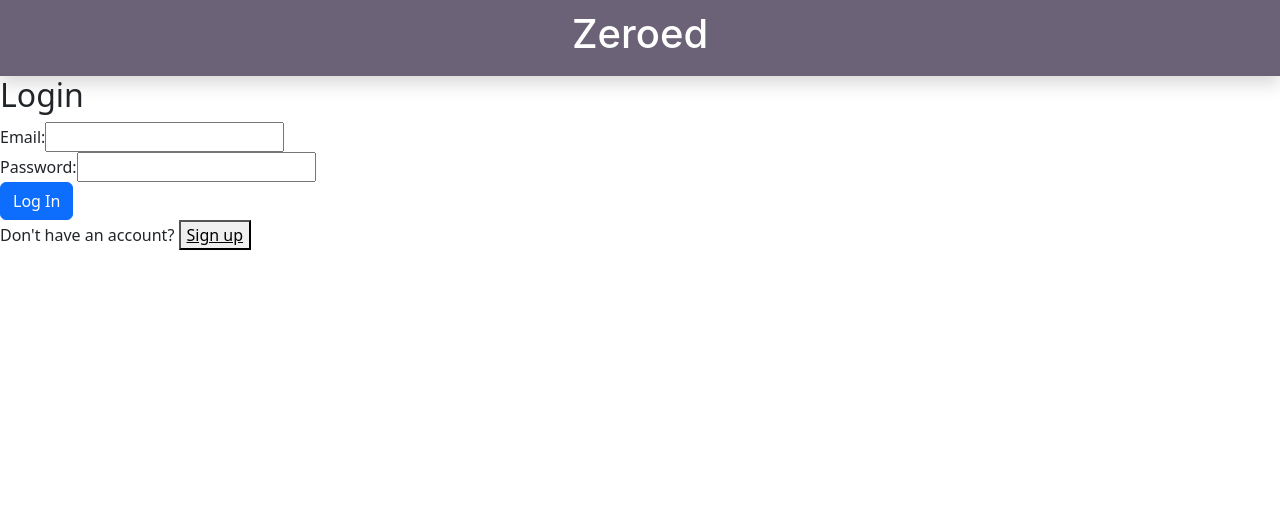
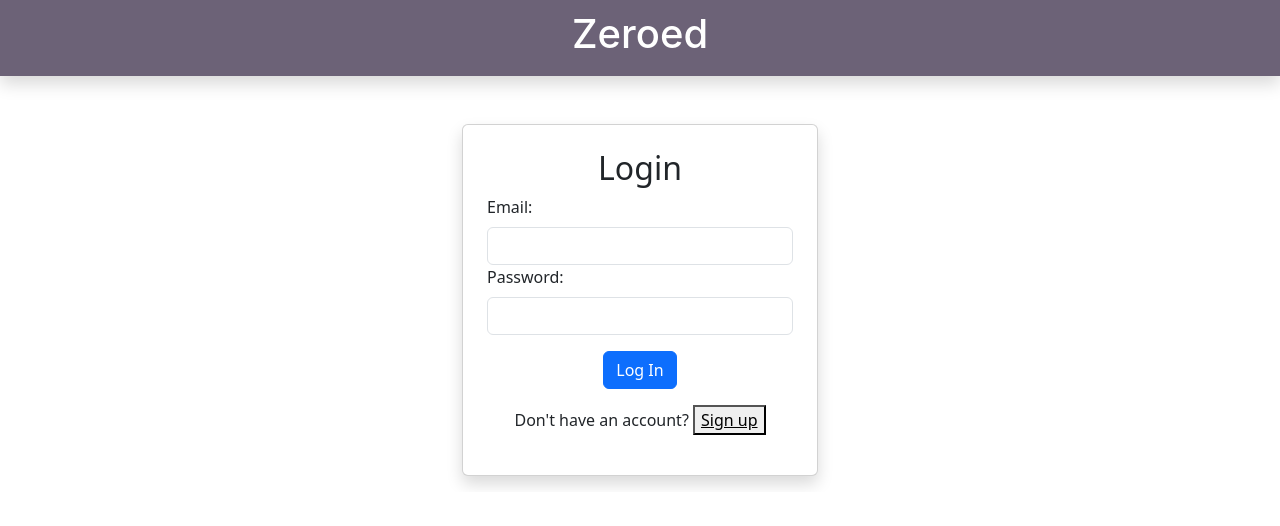
Before and after one commit to matthewghuang/zeroed, a React (Vite) app in the folder frontend/: page /login in a window 1280 px wide. Shown: the top 526 px of the page. Built offline with nearby package versions, Linux system fonts and the light colour scheme.

Commit message:
basic login page formatting

```diff
--- a/frontend/src/Pages/LoginPage.tsx
+++ b/frontend/src/Pages/LoginPage.tsx
@@ -9,7 +9,9 @@ function LoginPage() {
     return (
     <div>
         <LoginHeader />
-        <div className="body-content center">
+        <div className="container mt-5">
+            <div className="row justify-content-center">
+                <div className="col-md-6 col-lg-4">
                     <main className="form-container">
                         {isRegistering ? (
                         <RegisterForm onSwitchToLogin={() => setIsRegistering(false)} />
@@ -19,6 +21,8 @@ function LoginPage() {
                     </main>
                 </div>
             </div>
+        </div>
+    </div>
   )
 }
 
--- a/frontend/src/components/LoginForm.tsx
+++ b/frontend/src/components/LoginForm.tsx
@@ -24,34 +24,36 @@ function LoginForm({onSwitchToRegister}: LoginFormProps) {
     };
 
     return (
-    <div className="login-container">
-        <h2>Login</h2>
+    <div className="login-container card mb-3 shadow p-4">
+        <h2 className="text-center">Login</h2>
         <form className="login-form" onSubmit={handleForm}>
-
             <div className="form-group">
-                <label htmlFor="email">Email:</label>
+                <label htmlFor="email" className="form-label">Email:</label>
                 <input
                     type="text"
                     id="email"
+                    className="form-control"
                     value={email}
                     onChange={(e) => setEmail(e.target.value)}
                 ></input>
             </div>
 
             <div className="form-group">
-                <label htmlFor="password">Password:</label>
+                <label htmlFor="password" className="form-label">Password:</label>
                 <input
                     type="password"
                     id="password"
+                    className="form-control"
                     value={password}
                     onChange={(e) => setPassword(e.target.value)}
                 ></input>
             </div>
-
-            <button type="submit" className="btn btn-primary">
-                Log In
-            </button>
-            <p>
+            <div className="text-center mt-3 mb-3">
+                <button type="submit" className="btn btn-primary text-center">
+                    Log In
+                </button>
+            </div>
+            <p className="text-center">
                 Don't have an account? <button type="button" onClick={onSwitchToRegister} className="btn-link">Sign up</button>
             </p>
         </form>
```
Lines whose indentation alone changed are shown as unchanged.
